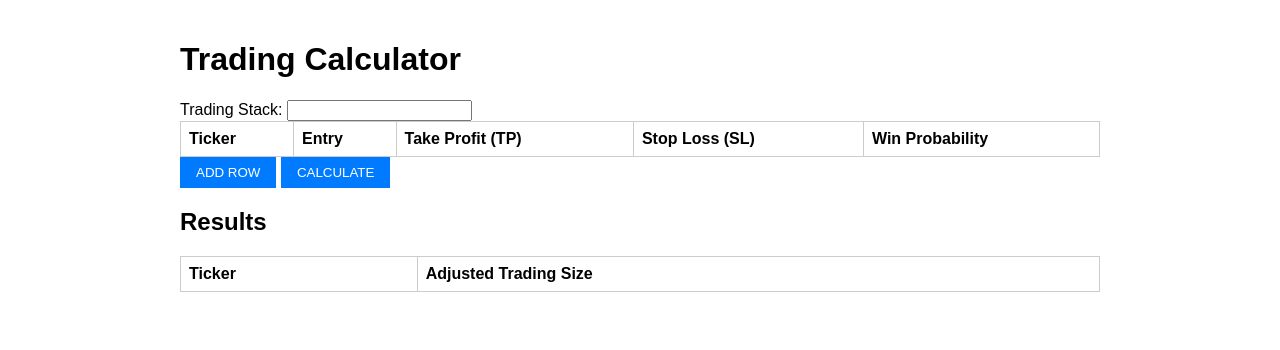
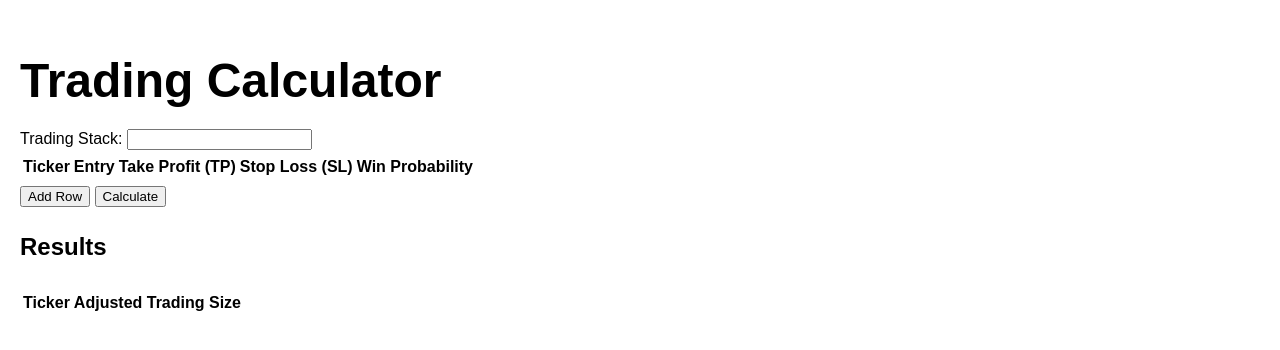
Before and after one commit to lightningRalf/PositionSizing, a plain HTML site: page index.html in a window 1280 px wide. Drawn offline with Linux system fonts and the light colour scheme.

Commit message:
Update styles.css

```diff
--- a/styles.css
+++ b/styles.css
@@ -1,34 +1,59 @@
-* {
-    box-sizing: border-box;
-}
-
 body {
     font-family: Arial, sans-serif;
-    max-width: 960px;
-    margin: 0 auto;
+    line-height: 1.6;
+    margin: 0;
     padding: 20px;
 }
 
-table {
-    width: 100%;
-    border-collapse: collapse;
+.dark-mode {
+    background-color: #333;
+    color: #f4f4f4;
 }
 
-th, td {
-    padding: 8px;
-    text-align: left;
-    border: 1px solid #ccc;
+.dark-mode h1, .dark-mode h2, .dark-mode h3, .dark-mode h4, .dark-mode h5, .dark-mode h6 {
+    color: #f4f4f4;
 }
 
-button {
-    background-color: #007BFF;
-    color: white;
-    border: none;
-    padding: 8px 16px;
-    cursor: pointer;
-    text-transform: uppercase;
+input[type="text"], input[type="number"] {
+    color: #333;
 }
 
-button:hover {
-    background-color: #0056b3;
+input[type="text"].dark-mode, input[type="number"].dark-mode {
+    color: #f4f4f4;
 }
+
+.container {
+    max-width: 1170px;
+    margin: auto;
+    overflow: hidden;
+}
+
+.header {
+    background: #f4f4f4;
+    padding: 1rem;
+    text-align: center;
+}
+
+.light {
+    background: #f4f4f4;
+    color: #333;
+}
+
+.dark {
+    background: #333;
+    color: #f4f4f4;
+}
+
+h1 {
+    font-size: 3rem;
+    line-height: 1.2;
+    margin-bottom: 1rem;
+}
+
+.hidden {
+    display: none;
+}
+
+input {
+    color: inherit;
+}
```
